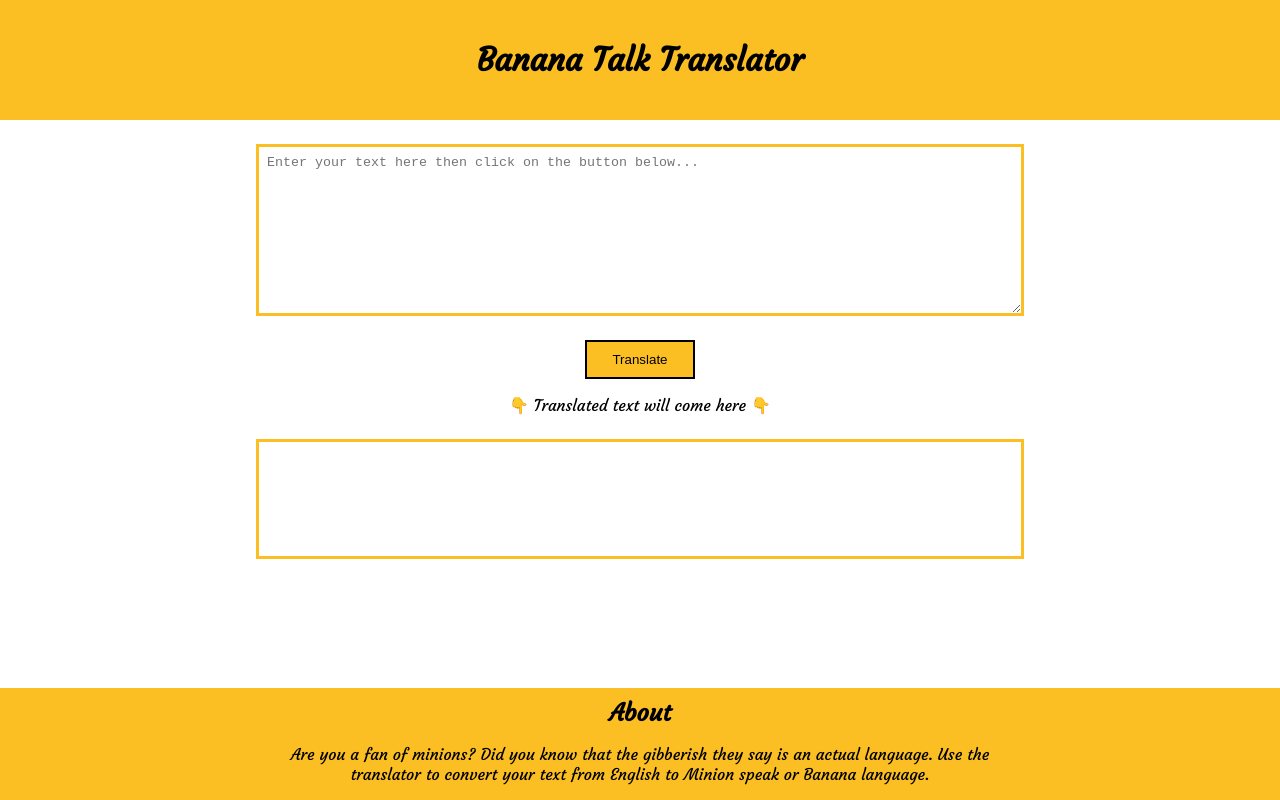
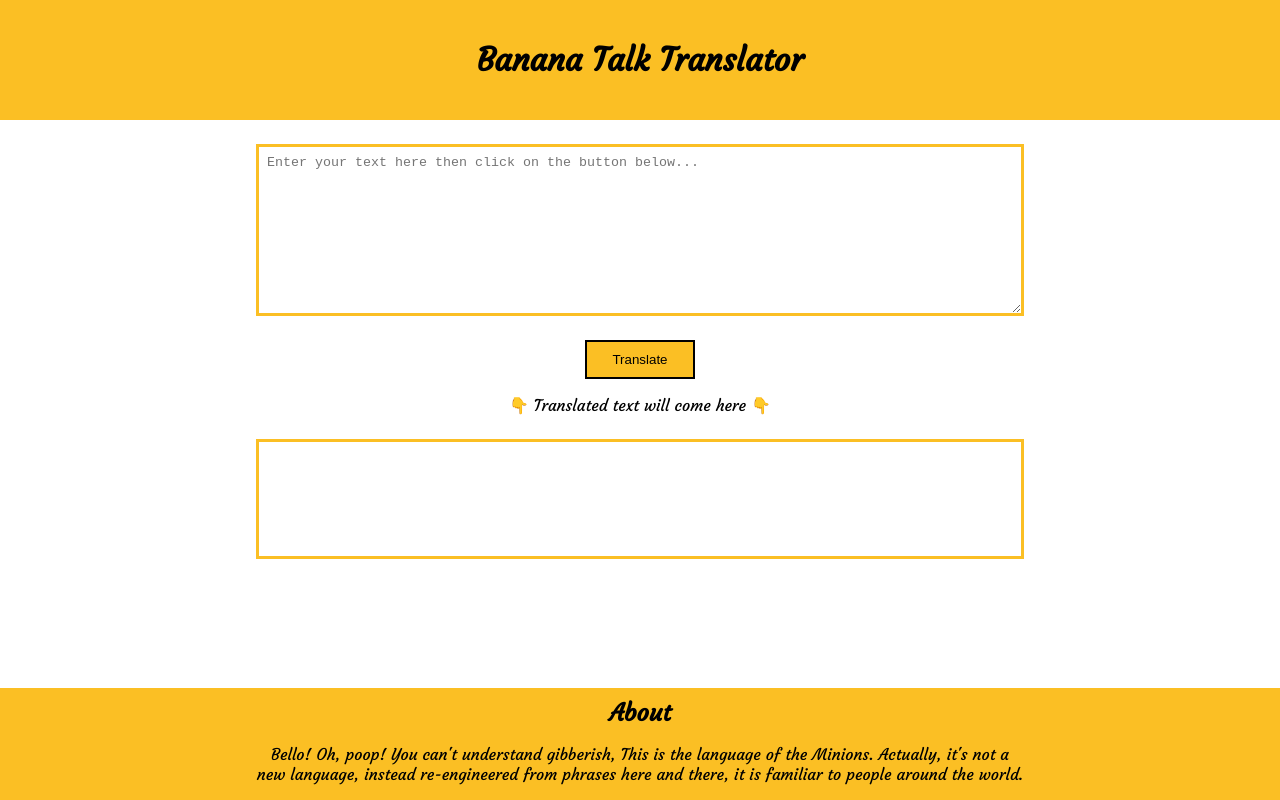
Before and after one commit to jeetech77/Banana-Talk-Translator, a plain HTML site: page index.html in a window 1280 px wide. Drawn offline with Linux system fonts and the light colour scheme.

Commit message:
Update About section

```diff
--- a/index.html
+++ b/index.html
@@ -23,9 +23,8 @@
     </div>
     <footer>
         <h2>About</h2>
-        <p>Are you a fan of minions? Did you know that the gibberish they say is an actual language. Use the translator
-            to convert your text from English to Minion speak or
-            Banana language.
+        <p>Bello! Oh, poop! You can't understand gibberish, This is the language of the Minions. Actually, it's not a
+            new language, instead re-engineered from phrases here and there, it is familiar to people around the world.
         </p>
     </footer>
 </body>
```
